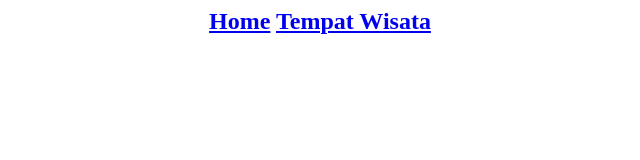
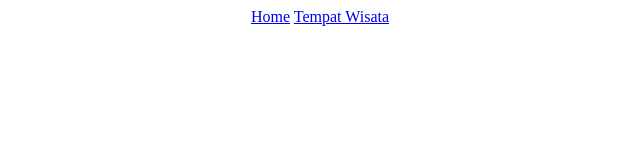
Before and after one commit to ard2710/ard.github.io, a plain HTML site: page wellcome.html in a window 1280 px wide. Shown: the whole page, without its empty margins (320-960 px from the left). Drawn offline with Linux system fonts and the light colour scheme.

Commit message:
Update wellcome.html

```diff
--- a/wellcome.html
+++ b/wellcome.html
@@ -3,9 +3,9 @@
 <title></title>
 </head>
 <body>
-<h2 align="center">
+<p align="center">
 <a href="Home.html">Home</a>
 <a href="tempatwisata.html">Tempat Wisata</a>
-</h2>
+</p>
 </body>
 </html>
```
